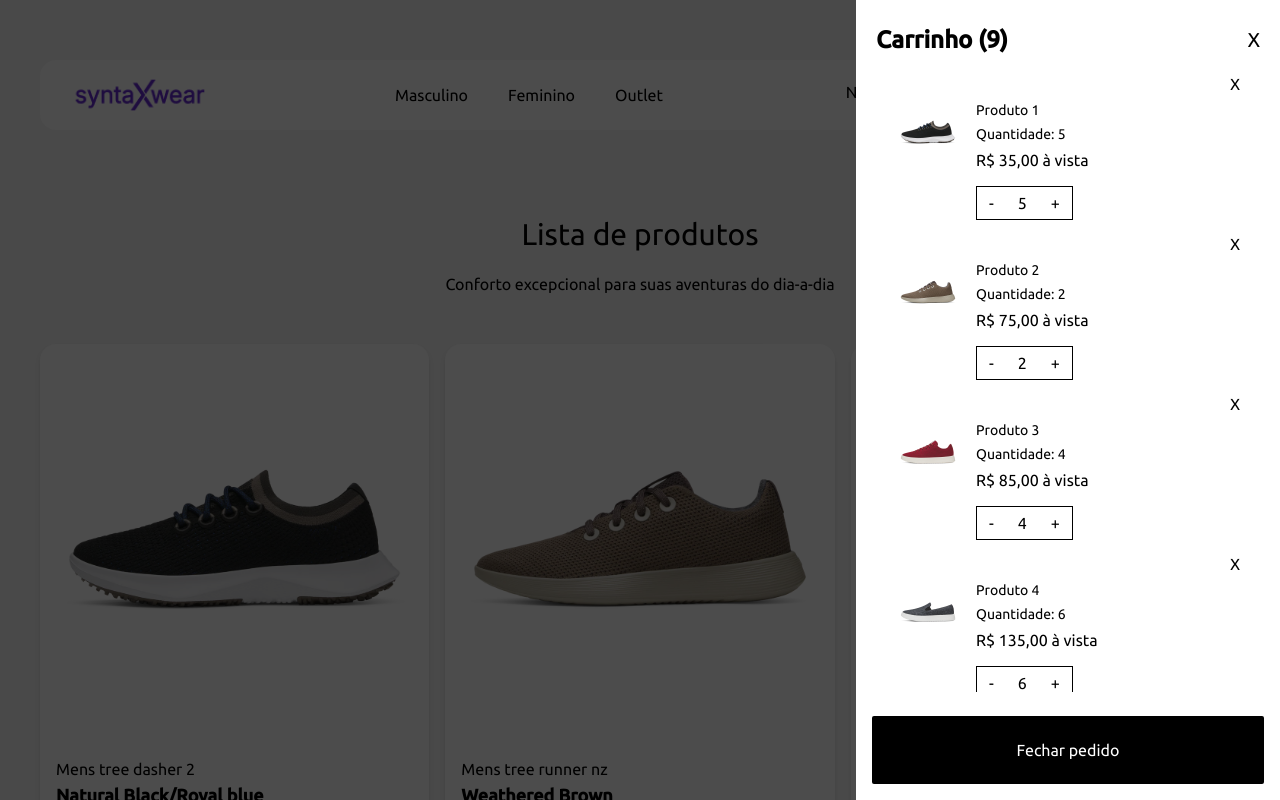
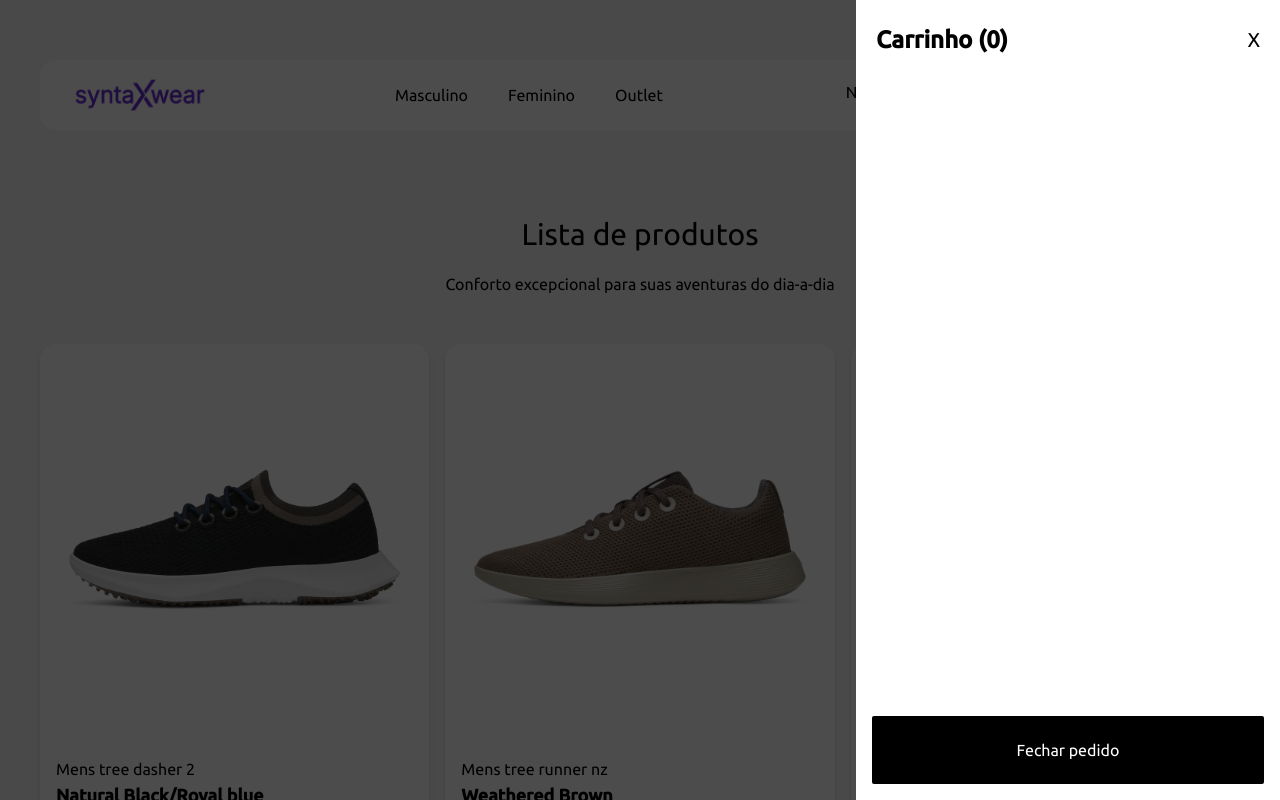
Before and after one commit to rafaeldutradesena/syntax-wear-app, a React (Vite) app: page /products in a window 1280 px wide. Both pictures are taken after a click on the button 1199 px from the left and 92 px from the top of the page. Shown: the top 800 px of the page. Built offline with nearby package versions, Linux system fonts and the light colour scheme.

Commit message:
feat: adiciona contexto de produtos no carrinho

```diff
--- a/src/components/ProductCard/index.tsx
+++ b/src/components/ProductCard/index.tsx
@@ -1,12 +1,17 @@
 import { Link } from "@tanstack/react-router"
 import type { Product } from "../../interfaces/product"
 import { MdAddShoppingCart } from "react-icons/md"
+import { CartContext } from "../../contexts/CartContext"
+import { useContext } from "react"
 
 interface ProductCardProps {
     product: Product
 }
 
 export const ProductCard = ({product}: ProductCardProps) => {
+
+    const { addToCart } = useContext(CartContext)
+
     return (
         <div className="bg-white rounded-2xl shadow-md">
             <Link to="/products/$productId" params={{ productId: String(product.id) }}>
@@ -23,7 +28,7 @@
                         R${product.price},00
                     </p>
 
-                    <button className="cursor-pointer">
+                    <button className="cursor-pointer" onClick={() => addToCart(product)}>
                         <MdAddShoppingCart className="h-7 w-7" />
                     </button>
 
--- a/src/components/ShoppingCart/index.tsx
+++ b/src/components/ShoppingCart/index.tsx
@@ -1,29 +1,14 @@
 import IconCart from "@/assets/images/icon-cart.png";
 import React, { useContext } from "react";
 
-import MensTreeDasher from "@/assets/images/tree-dasher-2-natural-black-boyal-blue.webp";
-import MensTreeRunnerNz from "@/assets/images/tree-runner-nz-weathered-brown.webp";
-import MensWoolCruiser from "@/assets/images/wool-cruiser-burgundy.webp";
-import MensWoolCruiserSlipOn from "@/assets/images/wool-cruiser-slip-on-dark-grey.webp";
-import MensWoolCruiserWaterproof from "@/assets/images/wool-cruiser-waterproof-natural-black.webp";
 import { formatCurrency } from "../../utils/formatCurrency";
 import { CartContext } from "../../contexts/CartContext";
 
-const productsInCart = [
-  { id: 1, name: "Produto 1", image: MensTreeDasher, price: 35, quantity: 5 },
-  { id: 2, name: "Produto 2", image: MensTreeRunnerNz, price: 75, quantity: 2 },
-  { id: 3, name: "Produto 3", image: MensWoolCruiser, price: 85, quantity: 4 },
-  { id: 4, name: "Produto 4", image: MensWoolCruiserSlipOn, price: 135, quantity: 6 },
-  { id: 5, name: "Produto 5", image: MensWoolCruiserWaterproof, price: 15, quantity: 2 },
-  { id: 6, name: "Produto 1", image: MensTreeDasher, price: 35, quantity: 5 },
-  { id: 7, name: "Produto 2", image: MensTreeRunnerNz, price: 75, quantity: 2 },
-  { id: 8, name: "Produto 3", image: MensWoolCruiser, price: 85, quantity: 4 },
-  { id: 9, name: "Produto 4", image: MensWoolCruiserSlipOn, price: 135, quantity: 6 },
-];
-
 export const ShoppingCart = () => {
   const [cartIsOpen, setCartIsOpen] = React.useState<boolean>(false);
-  const {cart} = useContext(CartContext);
+  const {cart, removeFromCart, incrementToCart, decrementToCart} = useContext(CartContext);
+
+  console.log("cart", cart);
 
   return (
     <>
@@ -44,16 +29,16 @@
           onMouseDown={(e) => e.stopPropagation()}
         >
           <header className="flex items-center justify-between px-5">
-            <p className="text-2xl font-bold">Carrinho ({productsInCart.length})</p>
+            <p className="text-2xl font-bold">Carrinho ({cart.length})</p>
             <button className="text-xl cursor-pointer"
             onClick={() => setCartIsOpen(!cartIsOpen)}
             >X</button>
           </header>
 
           <ul className="p-4 overflow-y-auto scrollbar-hide h-[calc(100%-140px)] flex flex-col gap-3">
-            {productsInCart.map((product) => (
+            {cart.map((product) => (
               <li key={product.id} className="flex flex-col gap-1 px-6">
-                <button className="self-end text-s cursor-pointer">X</button>
+                <button className="self-end text-s cursor-pointer" onClick={() => removeFromCart(product.id)}>X</button>
 
                 <div className="flex gap-4">
                   <img
@@ -73,9 +58,9 @@
                       </span>
                     </p>
                     <div className="border flex gap-6 py-1 px-3">
-                      <button className="cursor-pointer">-</button>
+                      <button className="cursor-pointer" onClick={() => decrementToCart(product)}>-</button>
                       <p>{product.quantity}</p>
-                      <button className="cursor-pointer">+</button>
+                      <button className="cursor-pointer" onClick={() => incrementToCart(product)}>+</button>
                     </div>
                   </div>
                 </div>
--- a/src/contexts/CartContext.tsx
+++ b/src/contexts/CartContext.tsx
@@ -4,8 +4,10 @@
 
 interface CartContextType {
     cart: ProductCart[];
-    add: (product: Product) => void;
-    remove: (productId: number) => void;
+    addToCart: (product: Product) => void;
+    removeFromCart: (productId: number) => void;
+    incrementToCart: (product: ProductCart) => void;
+    decrementToCart: (product: ProductCart) => void;
 }
 
 export const CartContext = createContext({} as CartContextType);
--- a/src/contexts/CartProvider.tsx
+++ b/src/contexts/CartProvider.tsx
@@ -14,7 +14,7 @@
   const [cart, setCart] = useState<ProductCart[]>([]);
 
   // - adicionar um produto ao carrinho
-  function add(product: Product): void {
+  function addToCart(product: Product): void {
     const productExisInCart = cart.find(
       (itemInCart) => itemInCart.id === product.id,
     );
@@ -35,17 +35,51 @@
   }
 
   // - remover um produto do carrinho
-  function remove(productId: number): void {
+  function removeFromCart(productId: number): void {
     setCart(cart.filter((itemInCart) => itemInCart.id !== productId));
   }
 
   // - incrementar a quantidade de um produto no carrinho
+  function incrementToCart(product: ProductCart): void {
+    updateProductQuantity(product, product.quantity + 1);
+  }
 
   // - decrementar a quantidade de um produto no carrinho
+  function decrementToCart(product: ProductCart): void {
+    updateProductQuantity(product, product.quantity - 1);
+  }
 
-  return <CartContext.Provider value={{
-    cart,
-    add,
-    remove,
-  }}>{children}</CartContext.Provider>;
+  function updateProductQuantity(
+    product: ProductCart,
+    newQuantity: number,
+  ): void {
+    if (newQuantity <= 0) return;
+    const productExisInCart = cart.find(
+      (itemInCart) => itemInCart.id === product.id,
+    );
+
+    if (!productExisInCart) return;
+
+    const newCart = cart.map((itemInCart) =>
+      itemInCart.id === product.id
+        ? { ...itemInCart, quantity: newQuantity }
+        : itemInCart,
+    );
+
+    setCart(newCart);
+  }
+
+  return (
+    <CartContext.Provider
+      value={{
+        cart,
+        addToCart,
+        removeFromCart,
+        incrementToCart,
+        decrementToCart,
+      }}
+    >
+      {children}
+    </CartContext.Provider>
+  );
 };
--- a/src/pages/_app/products/$productId.tsx
+++ b/src/pages/_app/products/$productId.tsx
@@ -1,6 +1,8 @@
 import { createFileRoute, Link } from '@tanstack/react-router'
 import { products } from "../../../mocks/products"
 import { formatCurrency } from '../../../utils/formatCurrency'
+import { CartContext } from '../../../contexts/CartContext'
+import { useContext } from 'react'
 
 export const Route = createFileRoute('/_app/products/$productId')({
   component: RouteComponent,
@@ -8,9 +10,13 @@
 
 function RouteComponent() {
 
+  const { addToCart } = useContext(CartContext)
+
   const { productId } = Route.useParams()
 
   const filteredProduct = products.find(product => product.id === Number(productId))
+
+  if (!filteredProduct) return;
 
   const originalPrice = filteredProduct?.price ?? 0
   const discountPrice = originalPrice * 0.9
@@ -67,7 +73,7 @@
 
         </div>
 
-        <button className='bg-black text-white rounded-md p-5 w-full cursor-pointer hover:bg-gray-800'>Adicionar ao carrinho</button>
+        <button className='bg-black text-white rounded-md p-5 w-full cursor-pointer hover:bg-gray-800' onClick={() => addToCart(filteredProduct)}>Adicionar ao carrinho</button>
 
       </div>
 
```
